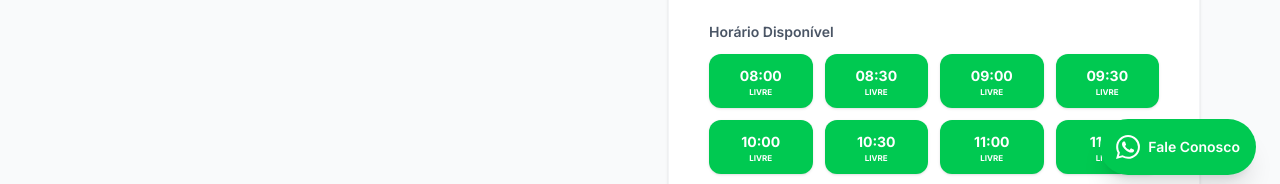
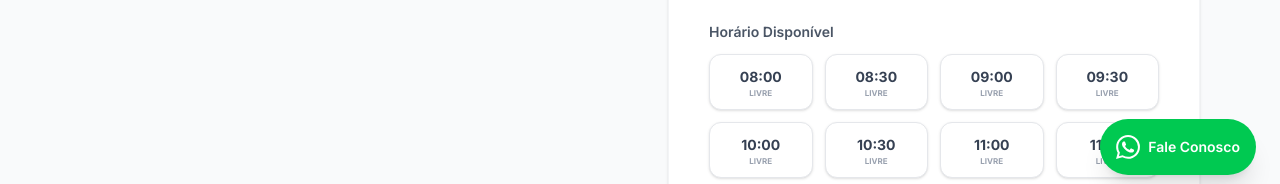
Before and after one commit to Josias1965/ProjetoOdonto, a React (Vite) app: page /agendamento in a window 1280 px wide. Shown: the part 601-785 px from the top of the page. Built offline with nearby package versions, Linux system fonts and the light colour scheme; no server answers; the database is empty.

Commit message:
Design: updated available slots to white background

```diff
--- a/src/pages/Agendamento.jsx
+++ b/src/pages/Agendamento.jsx
@@ -248,17 +248,17 @@ export default function Agendamento() {
                               type="button"
                               disabled={isBooked}
                               onClick={() => setForm({ ...form, time: t })}
-                              className={`py-3 rounded-xl text-sm font-bold transition-all ${isBooked
-                                  ? 'bg-red-500 text-white opacity-90 cursor-not-allowed'
+                              className={`py-3 rounded-xl text-sm font-bold transition-all border ${isBooked
+                                  ? 'bg-red-500 text-white border-red-500 opacity-90 cursor-not-allowed'
                                   : isSelected
-                                    ? 'bg-teal-700 text-white ring-4 ring-teal-200 shadow-lg scale-105'
-                                    : 'bg-green-500 text-white hover:bg-green-600 shadow-sm'
+                                    ? 'bg-teal-600 text-white border-teal-600 ring-4 ring-teal-100 shadow-md scale-105'
+                                    : 'bg-white text-gray-700 border-gray-200 hover:border-teal-400 hover:bg-teal-50 shadow-sm'
                                 }`}
                             >
                               {t}
                               {isBooked && <span className="block text-[8px] uppercase leading-none mt-0.5">Ocupado</span>}
-                              {!isBooked && !isSelected && <span className="block text-[8px] uppercase leading-none mt-0.5">Livre</span>}
-                              {isSelected && <span className="block text-[8px] uppercase leading-none mt-0.5">Sua Escolha</span>}
+                              {!isBooked && !isSelected && <span className="block text-[8px] uppercase leading-none mt-0.5 text-gray-400">Livre</span>}
+                              {isSelected && <span className="block text-[8px] uppercase leading-none mt-0.5 text-teal-100">Sua Escolha</span>}
                             </button>
                           )
                         })}
```
